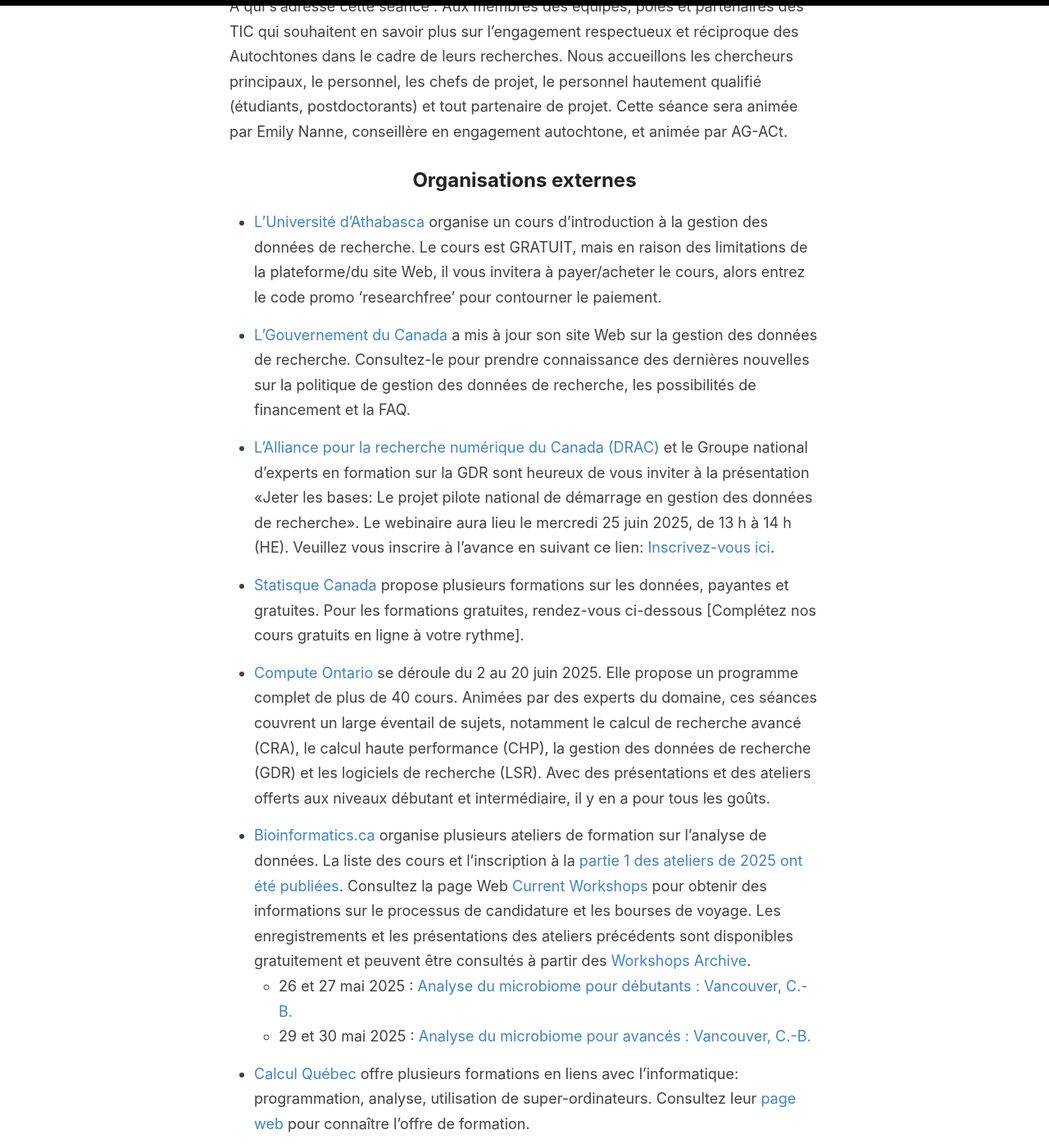
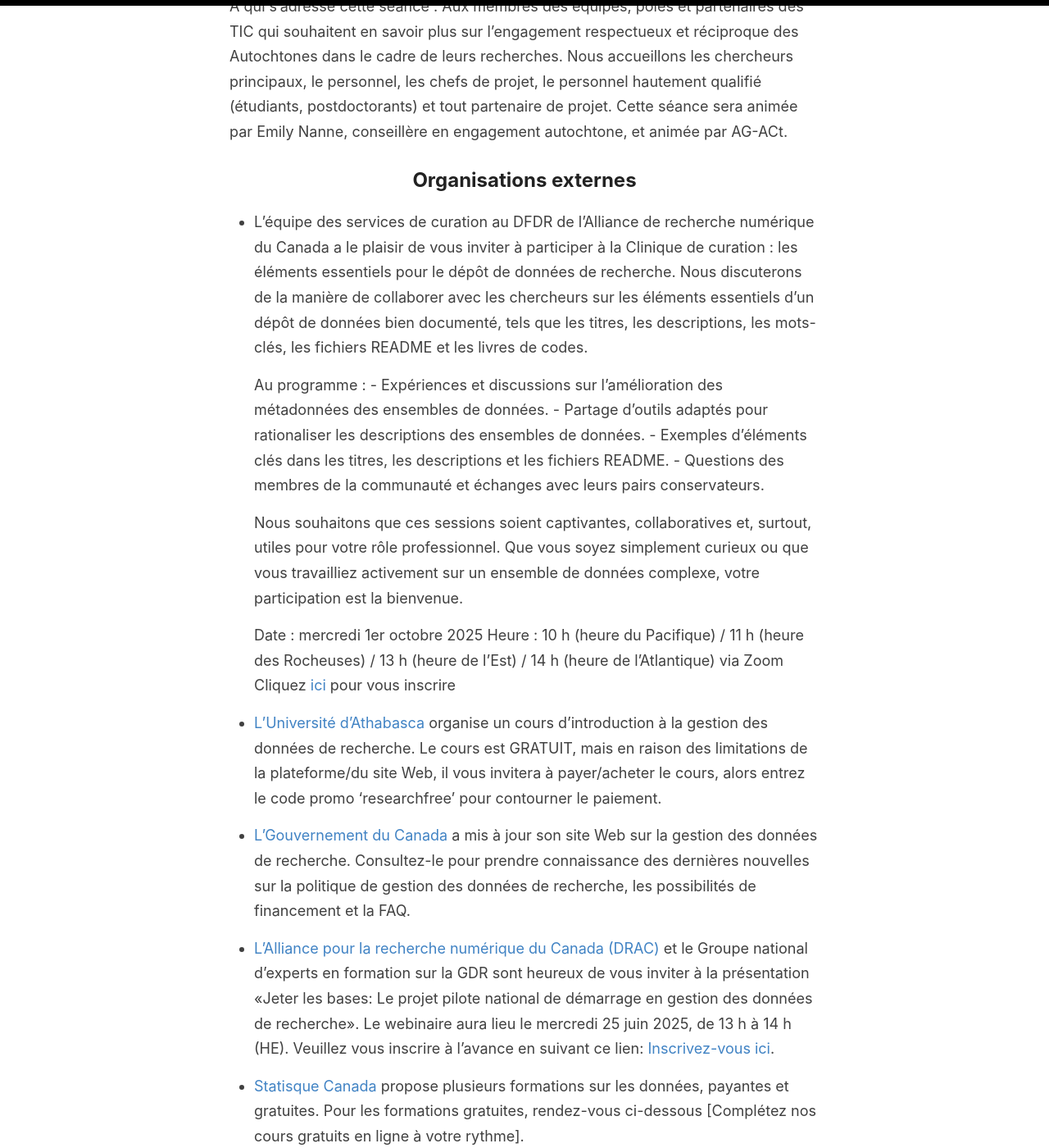
Before and after one commit to ClimateSmartAg/ClimateSmartAg-website-fr, a Jekyll site: the page built from _pages/training.md, in a window 1280 px wide and 1400 px high, scrolled down 5108 px. Shown: the whole window at 82% size. Built offline with Jekyll 4.4.1, drawn with Linux system fonts in a browser that asks for light colours.

Commit message:
Update training.md

```diff
--- a/_pages/training.md
+++ b/_pages/training.md
@@ -163,6 +163,20 @@
 Cette séance sera animée par Emily Nanne, conseillère en engagement autochtone, et animée par AG-ACt.
 
 ## Organisations externes
+- L'équipe des services de curation au DFDR de l'Alliance de recherche numérique du Canada a le plaisir de vous inviter à participer à la Clinique de curation : les éléments essentiels pour le dépôt de données de recherche. Nous discuterons de la manière de collaborer avec les chercheurs sur les éléments essentiels d'un dépôt de données bien documenté, tels que les titres, les descriptions, les mots-clés, les fichiers README et les livres de codes.
+
+    Au programme :
+        - Expériences et discussions sur l'amélioration des métadonnées des ensembles de données.
+        - Partage d'outils adaptés pour rationaliser les descriptions des ensembles de données.
+        - Exemples d'éléments clés dans les titres, les descriptions et les fichiers README.
+        - Questions des membres de la communauté et échanges avec leurs pairs conservateurs.
+
+    Nous souhaitons que ces sessions soient captivantes, collaboratives et, surtout, utiles pour votre rôle professionnel. Que vous soyez simplement curieux ou        que vous travailliez activement sur un ensemble de données complexe, votre participation est la bienvenue.
+
+    Date : mercredi 1er octobre 2025
+    Heure : 10 h (heure du Pacifique) / 11 h (heure des Rocheuses) / 13 h (heure de l'Est) / 14 h (heure de l'Atlantique) via Zoom
+    Cliquez [ici](https://engagedri-ca.zoom.us/meeting/register/R8B8jQfAR8Wlv36Rtzr1DA#/registration) pour vous inscrire
+
 - [L'Université d'Athabasca](https://powered.athabascau.ca/product?catalog=Research-Data-Management) organise un cours d'introduction à la gestion des données de recherche. Le cours est GRATUIT, mais en raison des limitations de la plateforme/du site Web, il vous invitera à payer/acheter le cours, alors entrez le code promo ‘researchfree’ pour contourner le paiement.
 
 - [L’Gouvernement du Canada]( https://science.gc.ca/site/science/en/interagency-research-funding/policies-and-guidelines/research-data-management) a mis à jour son site Web sur la gestion des données de recherche. Consultez-le pour prendre connaissance des dernières nouvelles sur la politique de gestion des données de recherche, les possibilités de financement et la FAQ.
```
